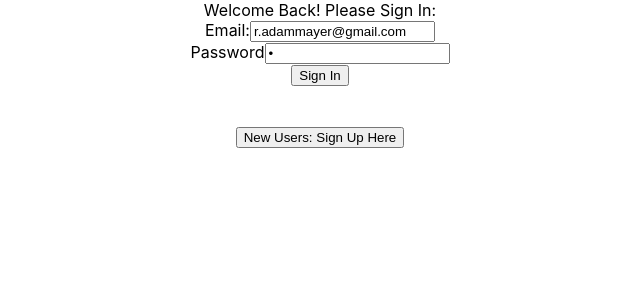
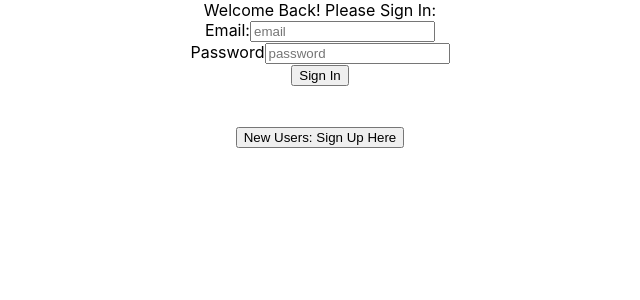
Before and after one commit to AdamMayerAO/chores, a React (Create React App) app: page /returningusers in a window 1280 px wide. Shown: the top 300 px of the page, without its empty margins (320-960 px from the left). Built offline with nearby package versions, Linux system fonts and the light colour scheme.

Commit message:
passwords

```diff
--- a/src/Login/ReturningUsers.js
+++ b/src/Login/ReturningUsers.js
@@ -101,7 +101,7 @@ export default class ReturningUsers extends Component {
                     <input
                         required
                         placeholder='email'
-                        defaultValue = 'r.adammayer@gmail.com'
+                        //defaultValue = 'r.adammayer@gmail.com'
                         type="text"
                         name='email'
                         id='email'
@@ -115,7 +115,7 @@ export default class ReturningUsers extends Component {
                     <input
                         required
                         placeholder = 'password'
-                        defaultValue = 'a'
+                        //defaultValue = 'a'
                         type="password"
                         name='password'
                         id='password'
--- a/src/config.js
+++ b/src/config.js
@@ -1,3 +1,3 @@
 export default{
-    API_ENDPOINT: 'http://localhost:8000'
+    API_ENDPOINT: 'http://localhost:8000' || `https://choresserver.herokuapp.com/`
 }
```
